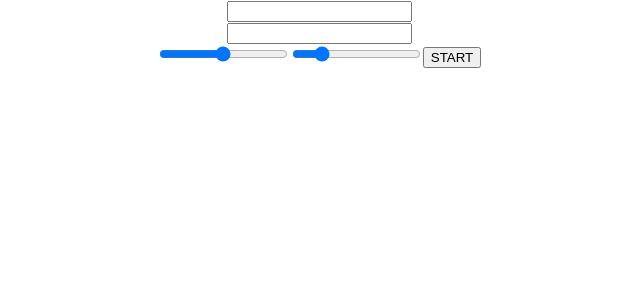
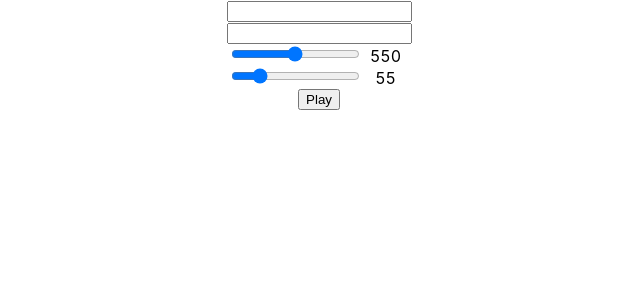
Before and after one commit to VardanHeroic/morse, a React (Create React App) app: page / in a window 1280 px wide. Shown: the top 300 px of the page, without its empty margins (321-961 px from the left). Built offline with nearby package versions, Linux system fonts and the light colour scheme; the HTML template or start-up script is replaced by a standard one.

Commit message:
now can stop sound

```diff
--- a/src/App.css
+++ b/src/App.css
@@ -1,38 +1,10 @@
 .App {
   text-align: center;
 }
-
-.App-logo {
-  height: 40vmin;
-  pointer-events: none;
+.sound{
+font-variant-numeric: tabular-nums;
 }
-
-@media (prefers-reduced-motion: no-preference) {
-  .App-logo {
-    animation: App-logo-spin infinite 20s linear;
-  }
+.sound span{
+    display: inline-block;
+    width: 3em;
 }
-
-.App-header {
-  background-color: #282c34;
-  min-height: 100vh;
-  display: flex;
-  flex-direction: column;
-  align-items: center;
-  justify-content: center;
-  font-size: calc(10px + 2vmin);
-  color: white;
-}
-
-.App-link {
-  color: #61dafb;
-}
-
-@keyframes App-logo-spin {
-  from {
-    transform: rotate(0deg);
-  }
-  to {
-    transform: rotate(360deg);
-  }
-}
--- a/src/Sound.tsx
+++ b/src/Sound.tsx
@@ -1,8 +1,10 @@
-import { useState } from "react"
+import { useState, useEffect } from "react"
 
 export default function Sound({ morse }: { morse: string }) {
     const [unit, setUnit] = useState(55)
     const [freq, setFreq] = useState(550)
+    const [play, setPlay] = useState(false)
+    let stop = false
     const timing = {
         ' ': [3, 0],
         '.': [1, 1],
@@ -10,22 +12,30 @@ export default function Sound({ morse }: { morse: string }) {
         '/': [0, 0]
     }
 
+    const audioCtx = new window.AudioContext();
+    const oscillator = audioCtx.createOscillator();
+    oscillator.type = 'sine'
+    oscillator.start();
     const playSound = async (time: number, freq: number) => {
         return new Promise((resolve) => {
-            const audioCtx = new window.AudioContext();
-            const oscillator = audioCtx.createOscillator();
-            oscillator.type = 'sine'
+            if (stop) {
+                return;
+            }
             oscillator.frequency.setValueAtTime(freq, audioCtx.currentTime);
             oscillator.connect(audioCtx.destination)
-            oscillator.start();
-
             setTimeout(() => {
-                oscillator.stop(audioCtx.currentTime);
+                oscillator.disconnect(audioCtx.destination)
                 resolve('')
             }, time)
         })
             ;
     };
+
+    useEffect(() => {
+        if (play) {
+           playMorse()
+        }
+    },[play])
 
     const playMorse = async () => {
         for (const char of morse.split('')) {
@@ -34,14 +44,15 @@ export default function Sound({ morse }: { morse: string }) {
             }
             await playSound(timing[char as keyof object][0] * unit, timing[char as keyof object][1] * freq)
         }
+        stop = false
+        setPlay(false)
     }
 
-    console.log(morse.split('').map(char => timing[char as keyof object]));
     return (
-        <div>
-            <input type="range" onInput={(e: any) => { setFreq(e.target.value) }} min={300} value={freq} max={800} />
-            <input type="range" onInput={(e: any) => { setUnit(e.target.value) }} min={20} value={unit} max={200} />
-            <button onClick={playMorse}>START</button>
+        <div className="sound">
+            <input type="range" onInput={(e: any) => { setFreq(e.target.value) }} min={300} value={freq} max={800} /><span>{freq}</span><br/>
+            <input type="range" onInput={(e: any) => { setUnit(e.target.value) }} min={20} value={unit} max={200} /><span>{unit}</span><br/>
+            <button onClick={!play ? () => {setPlay(true)} : () => {setPlay(false); stop = true}}>{play ? "Stop" : "Play"}</button>
         </div>
     )
 }
```
